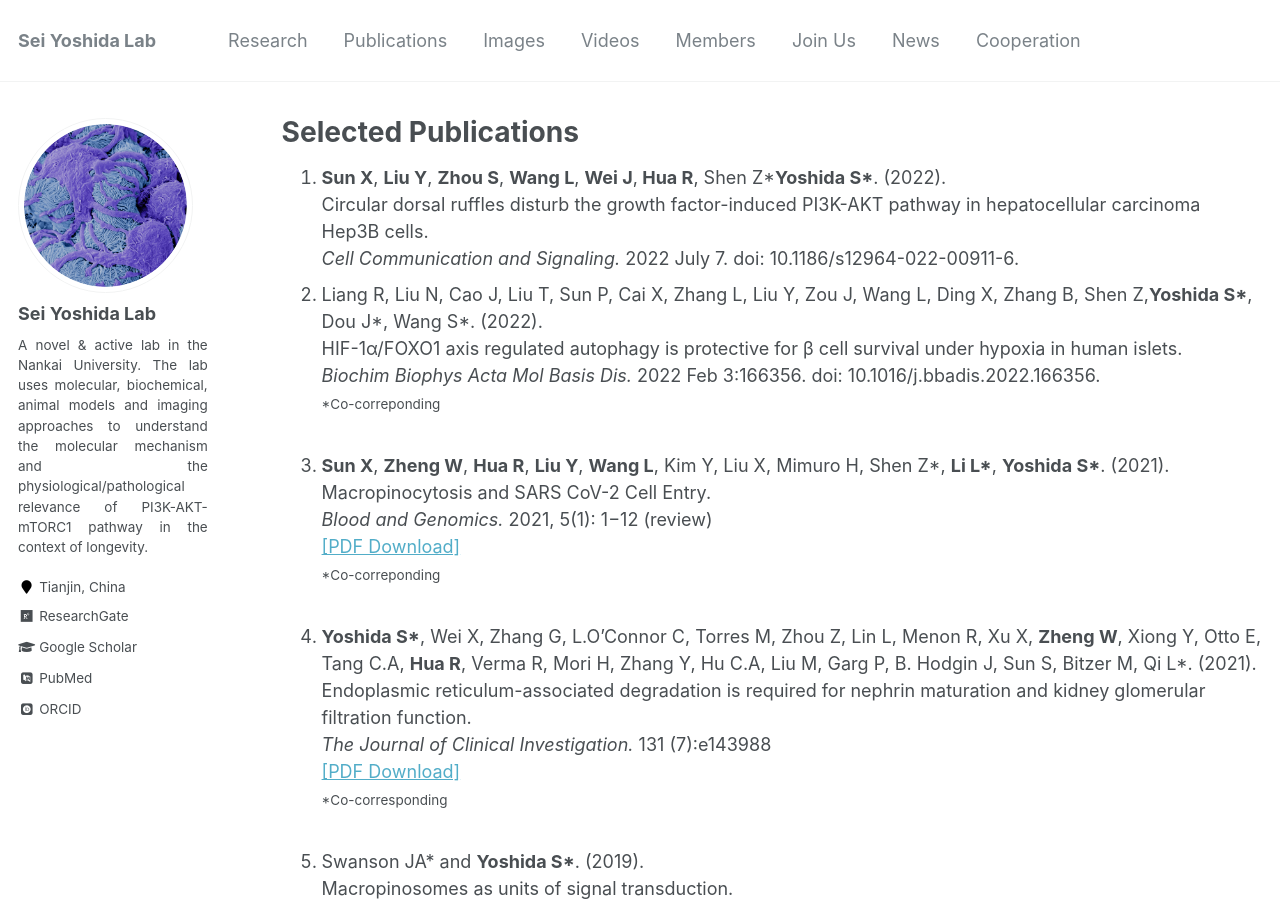
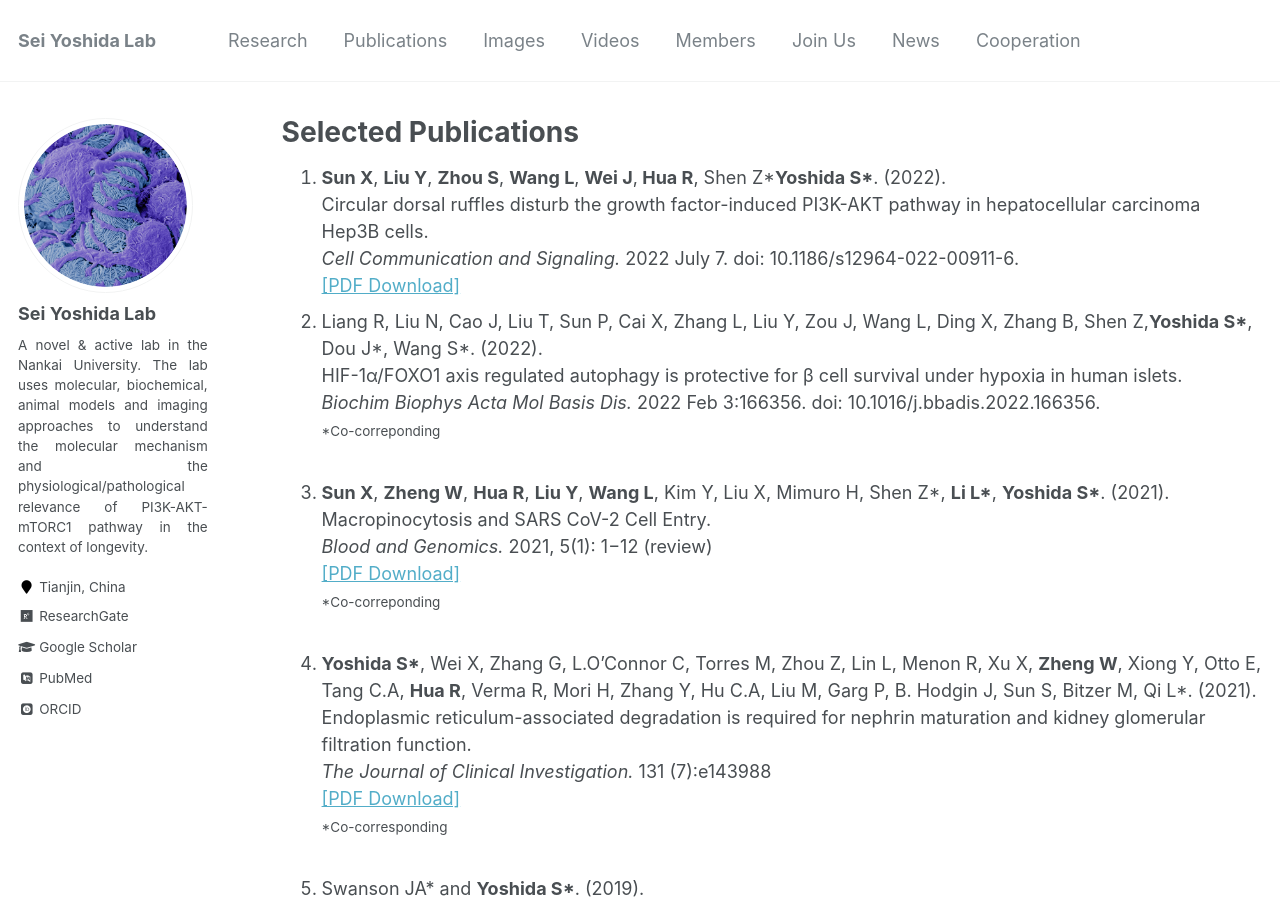
Before and after one commit to seiyoshida-lab/seiyoshida-lab.github.io, a Jekyll site: the page built from _pages/publications.md, in a window 1280 px wide and 900 px high. Built offline with Jekyll 4.4.1, drawn with Linux system fonts in a browser that asks for light colours; some web fonts are replaced.

Commit message:
Update publications.md

```diff
--- a/_pages/publications.md
+++ b/_pages/publications.md
@@ -10,7 +10,8 @@ author_profile:
 
   <li><B>Sun X</B>, <B>Liu Y</B>, <B>Zhou S</B>, <B>Wang L</B>, <B>Wei J</B>,<B> Hua R</B>, Shen Z*<B>Yoshida S*</B>. (2022).<br>
  Circular dorsal ruffles disturb the growth factor-induced PI3K-AKT pathway in hepatocellular carcinoma Hep3B cells. <br>
- <i>Cell Communication and Signaling. </i>2022 July 7. doi: 10.1186/s12964-022-00911-6.<br></li>
+ <i>Cell Communication and Signaling. </i>2022 July 7. doi: 10.1186/s12964-022-00911-6.<br>
+   <a href="../files/2022 CCS.pdf">[PDF Download]</a><br>
 
   <li> Liang R, Liu N, Cao J, Liu T, Sun P, Cai X, Zhang L, Liu Y, Zou J, Wang L, Ding X, Zhang B, Shen Z,<B>Yoshida S*</B>, Dou J*, Wang S*. (2022).<br>
  HIF-1α/FOXO1 axis regulated autophagy is protective for β cell survival under hypoxia in human islets. <br>
```
